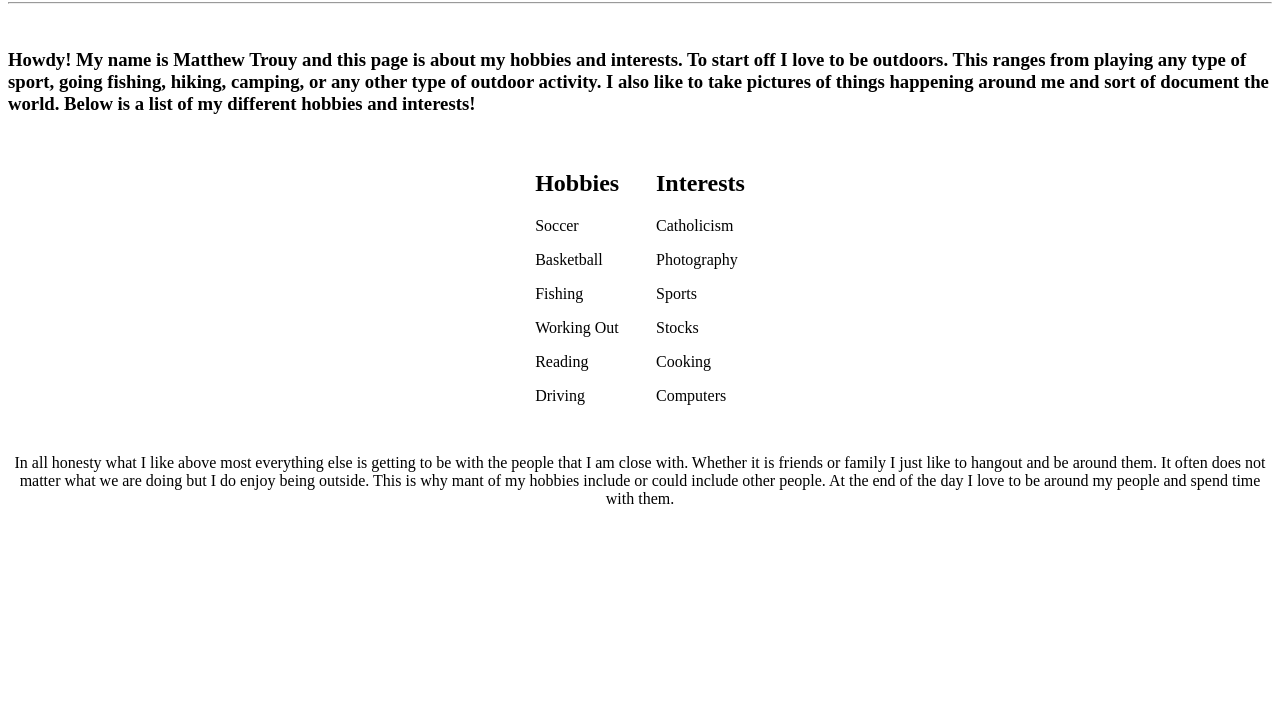
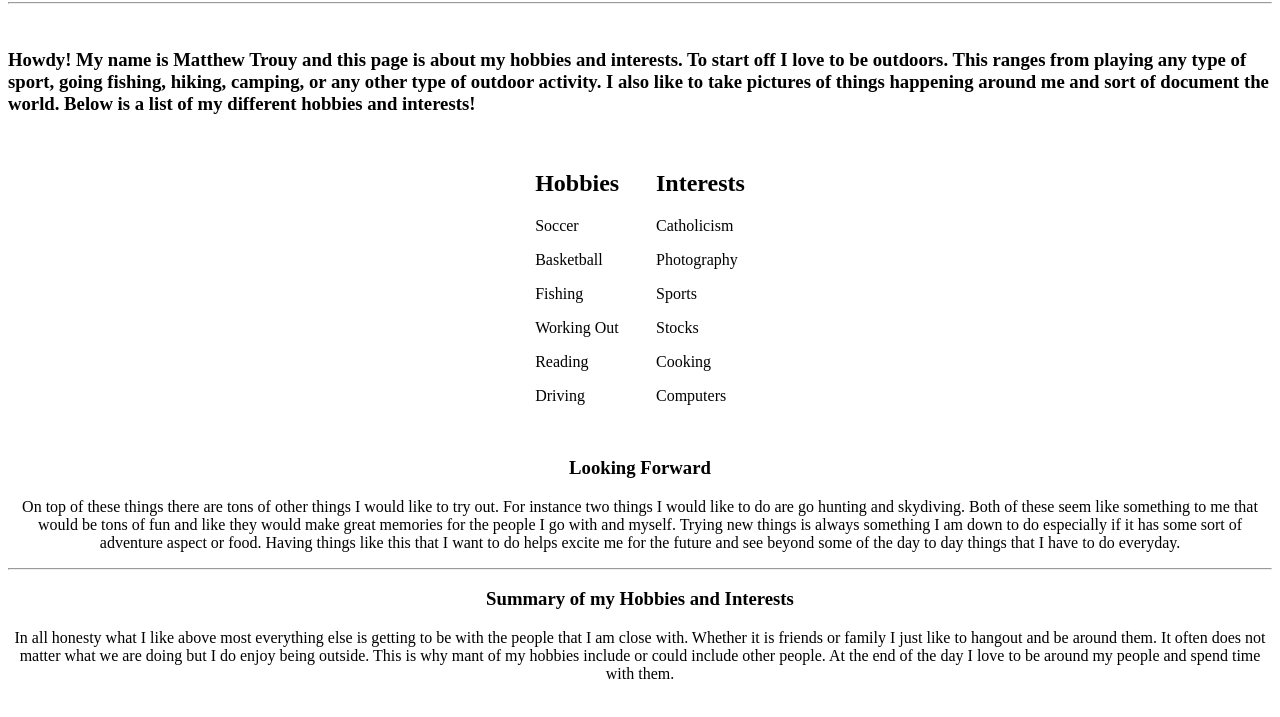
Before and after one commit to mtrouy/Matthew-Trouy.github.io, a plain HTML site: page index.html in a window 1280 px wide. Shown: the part 65-782 px from the top of the page. Drawn offline with Linux system fonts and the light colour scheme.

Commit message:
Update index.html

```diff
--- a/index.html
+++ b/index.html
@@ -44,6 +44,17 @@
   </tr>
 
     </table>
+    <h3>Looking Forward</h3>
+    <p>
+    On top of these things there are tons of other things I would like to try out. For instance two things I would like to do are go hunting and skydiving.
+      Both of these seem like something to me that would be tons of fun and like they would make great memories for the people I go with and myself. Trying new
+      things is always something I am down to do especially if it has some sort of adventure aspect or food. Having things like this that I want to do helps
+      excite me for the future and see beyond some of the day to day things that I have to do everyday.
+    </p>
+
+    <hr>
+
+    <h3>Summary of my Hobbies and Interests</h3>
     <p>
       In all honesty what I like above most everything else is getting to be with the people that I am close with. Whether it is friends or family I just like to
       hangout and be around them. It often does not matter what we are doing but I do enjoy being outside. This is why mant of my hobbies include or could include
```
